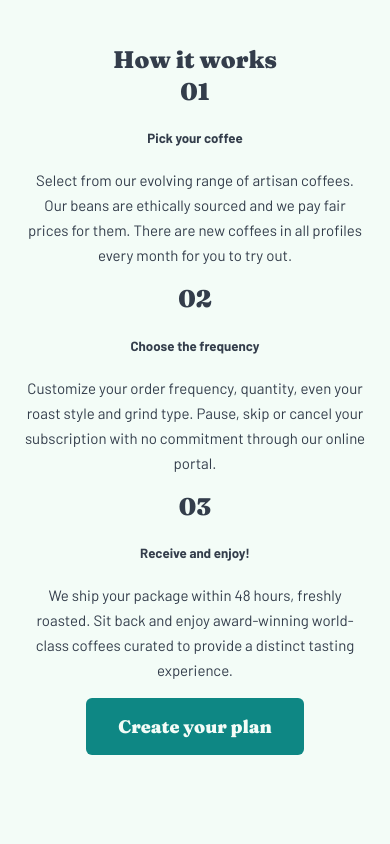
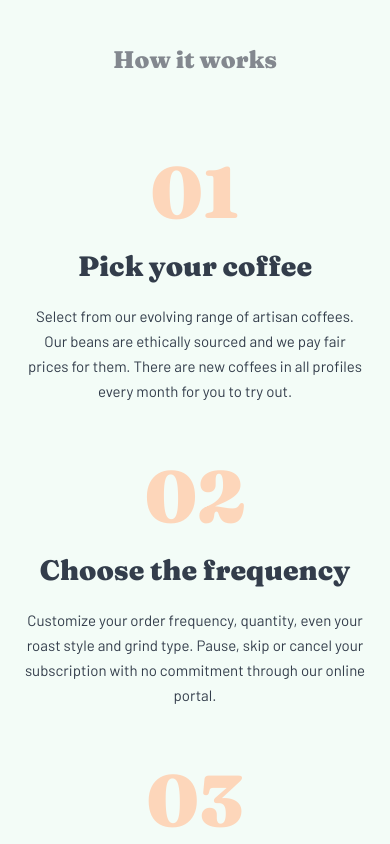
Before and after one commit to Andrparsons/coffeeroasters, a Next.js app: page / in a window 390 px wide. Shown: the part 3800-4644 px from the top of the page. Built offline with nearby package versions, Linux system fonts and the light colour scheme.

Commit message:
step section styling - mobile

```diff
--- a/pages/index.js
+++ b/pages/index.js
@@ -145,39 +145,46 @@ export default function Home() {
         </div>
 
         <div className={styles.stepSection}>
-          <h4>How it works</h4>
+          <h4 className={styles.stepSectionTitle}>How it works</h4>
           <div className={styles.steps}>
             <div className={styles.step}>
-              <h4>01</h4>
-              <h5>Pick your coffee</h5>
+              <div className={styles.stepNumber}>01</div>
+              <div className={styles.stepContent}>
+                <h2 className={styles.stepTitle}>Pick your coffee</h2>
                 <p>
-                Select from our evolving range of artisan coffees. Our beans are
-                ethically sourced and we pay fair prices for them. There are new
-                coffees in all profiles every month for you to try out.
+                  Select from our evolving range of artisan coffees. Our beans
+                  are ethically sourced and we pay fair prices for them. There
+                  are new coffees in all profiles every month for you to try
+                  out.
                 </p>
+              </div>
             </div>
 
             <div className={styles.step}>
-              <h4>02</h4>
-              <h5>Choose the frequency</h5>
+              <div className={styles.stepNumber}>02</div>
+              <div className={styles.stepContent}>
+                <h2 className={styles.stepTitle}>Choose the frequency</h2>
                 <p>
-                Customize your order frequency, quantity, even your roast style
-                and grind type. Pause, skip or cancel your subscription with no
-                commitment through our online portal.
+                  Customize your order frequency, quantity, even your roast
+                  style and grind type. Pause, skip or cancel your subscription
+                  with no commitment through our online portal.
                 </p>
+              </div>
             </div>
 
             <div className={styles.step}>
-              <h4>03</h4>
-              <h5>Receive and enjoy!</h5>
+              <div className={styles.stepNumber}>03</div>
+              <div className={styles.stepContent}>
+                <h2 className={styles.stepTitle}>Receive and enjoy!</h2>
                 <p>
-                We ship your package within 48 hours, freshly roasted. Sit back
-                and enjoy award-winning world-class coffees curated to provide a
-                distinct tasting experience.
+                  We ship your package within 48 hours, freshly roasted. Sit
+                  back and enjoy award-winning world-class coffees curated to
+                  provide a distinct tasting experience.
                 </p>
               </div>
+            </div>
+          </div>
           <Button>Create your plan</Button>
-          </div>
         </div>
       </main>
     </div>
--- a/styles/Home.module.css
+++ b/styles/Home.module.css
@@ -206,3 +206,31 @@
 }
 
 /* steps */
+
+.stepSectionTitle {
+  color: var(--secondaryTitle);
+}
+
+.steps {
+  margin: 5rem 0;
+}
+
+.step {
+  margin-top: 3.5rem;
+}
+
+.stepNumber {
+  color: var(--titleHighlight);
+  font-weight: 900;
+  font-size: 4.5rem;
+  line-height: 1;
+  font-family: "Fraunces", serif;
+}
+
+.stepTitle {
+  margin-bottom: 1.5rem;
+}
+
+.stepContent {
+  margin-top: 1.5rem;
+}
--- a/styles/globals.css
+++ b/styles/globals.css
@@ -24,6 +24,8 @@
   --footerLinkHover: var(--lightCream);
 
   --iconHover: var(--paleOrange);
+  --titleHighlight: var(--paleOrange);
+  --secondaryTitle: var(--grey);
 
   --btnPrimaryBg: var(--darkCyan);
   --btnPrimaryColour: var(--lightCream);
```
Lines whose indentation alone changed are shown as unchanged.
